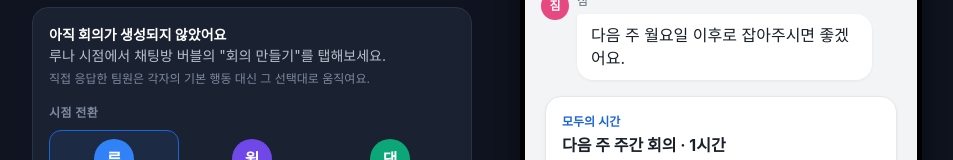
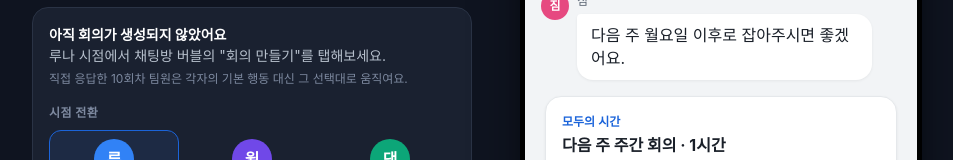
Before and after one commit to RunaUXLabs/goorm10, a React (Vite) app: page / in a window 1280 px wide. Shown: the part 344-504 px from the top of the page, without its empty margins (163-1116 px from the left). Built offline with nearby package versions, Linux system fonts and the light colour scheme; a web font is replaced by a local one.

Commit message:
문구수정

```diff
--- a/src/ModU/JudgeBar.jsx
+++ b/src/ModU/JudgeBar.jsx
@@ -18,7 +18,7 @@ export default function JudgeBar() {
     <div className="judge">
       <div className="judge__desc">
         <b>{stage.title}</b><br />{done ? '회의가 확정됐어요. 리셋 후 다른 선택을 해보세요.' : stage.desc}
-        <span className="judge__principle">직접 응답한 팀원은 각자의 기본 행동 대신 그 선택대로 움직여요.</span>
+        <span className="judge__principle">직접 응답한 10회차 팀원은 각자의 기본 행동 대신 그 선택대로 움직여요.</span>
       </div>
 
       <div className="judge__row">
```
